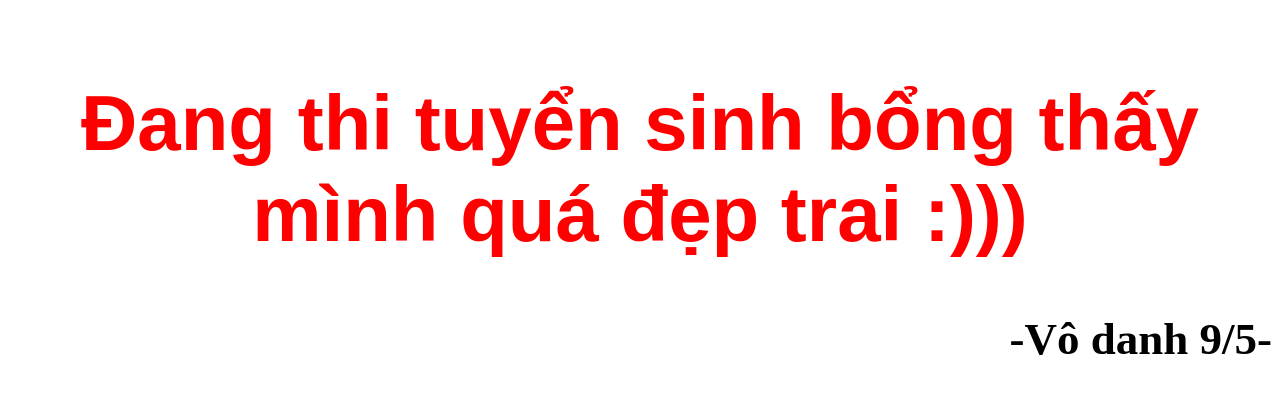
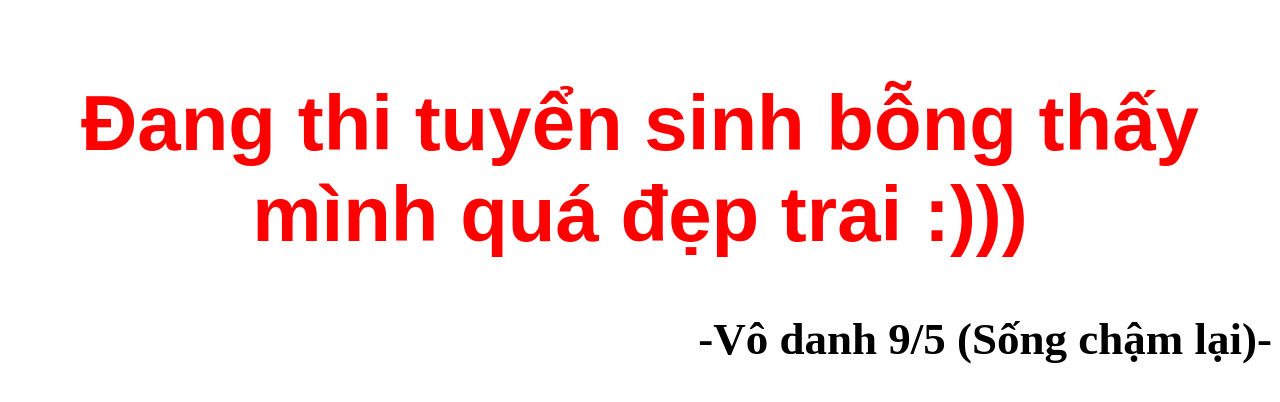
Before and after one commit to tqvfake/quadeptrai, a plain HTML site: page index.html in a window 1280 px wide. Drawn offline with Linux system fonts and the light colour scheme.

Commit message:
Update index.html

```diff
--- a/index.html
+++ b/index.html
@@ -18,8 +18,8 @@
   </head>
   <body>
           &nbsp;
-      <h1> Đang thi tuyển sinh bổng thấy mình quá đẹp trai :))) </h1>
-    <h2> <strong>-Vô danh 9/5-</strong> </h2>
+      <h1> Đang thi tuyển sinh bỗng thấy mình quá đẹp trai :))) </h1>
+    <h2> <strong>-Vô danh 9/5 (Sống chậm lại)-</strong> </h2>
   </body>
 
  </html>
```
